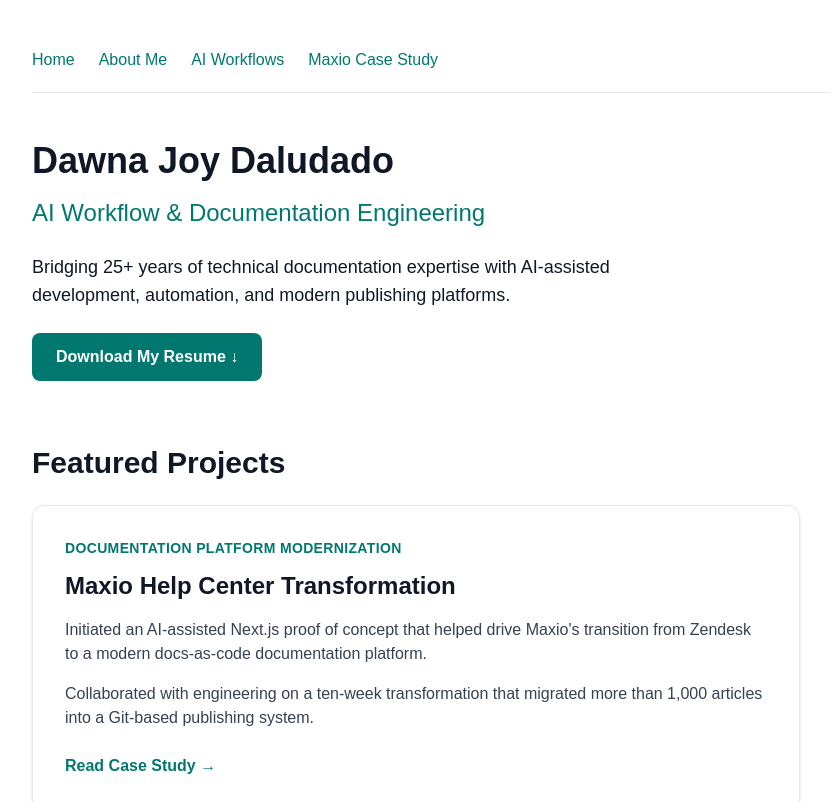
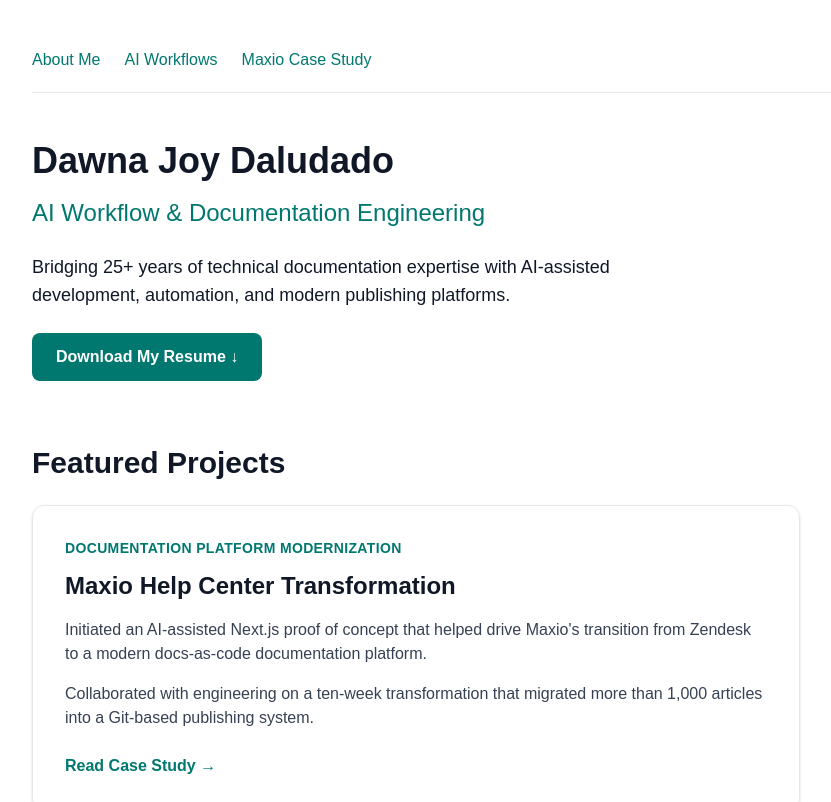
Before and after one commit to jdaludado/djdaludado-portfolio, a Next.js app in the folder portfolio/: page / in a window 1280 px wide. Shown: the top 802 px of the page, without its empty margins (16-847 px from the left). Built offline with nearby package versions, Linux system fonts and the light colour scheme.

Commit message:
Remove redundant Home navigation link

```diff
--- a/portfolio/src/app/page.tsx
+++ b/portfolio/src/app/page.tsx
@@ -2,12 +2,6 @@
   return (
     <main className="min-h-screen bg-white p-12 text-gray-900">
       <nav className="mb-12 flex flex-wrap gap-6 border-b border-gray-200 pb-5">
-  <a
-    href="/"
-    className="font-medium text-teal-700 hover:underline"
-  >
-    Home
-  </a>
 
   <a
     href="/about"
```
